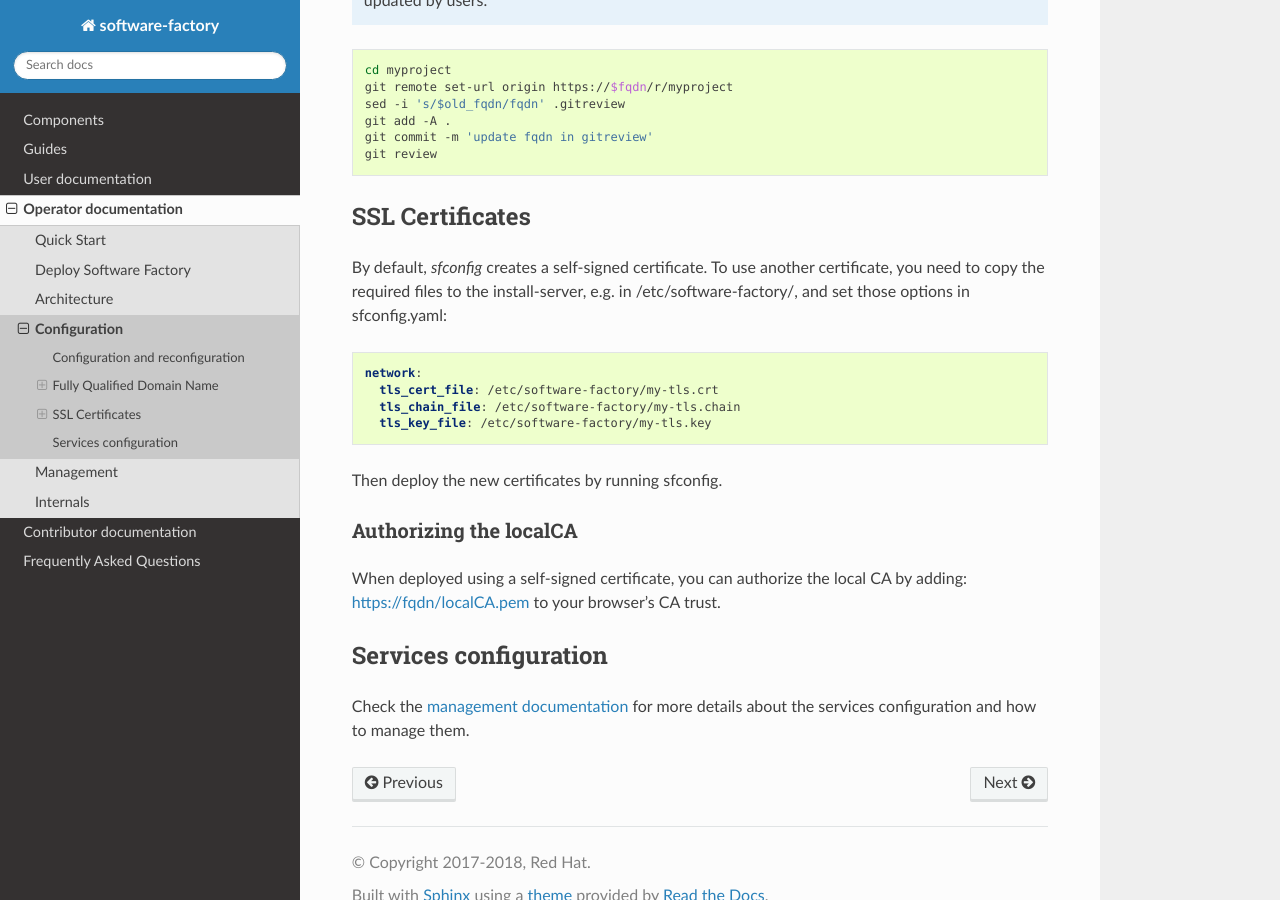
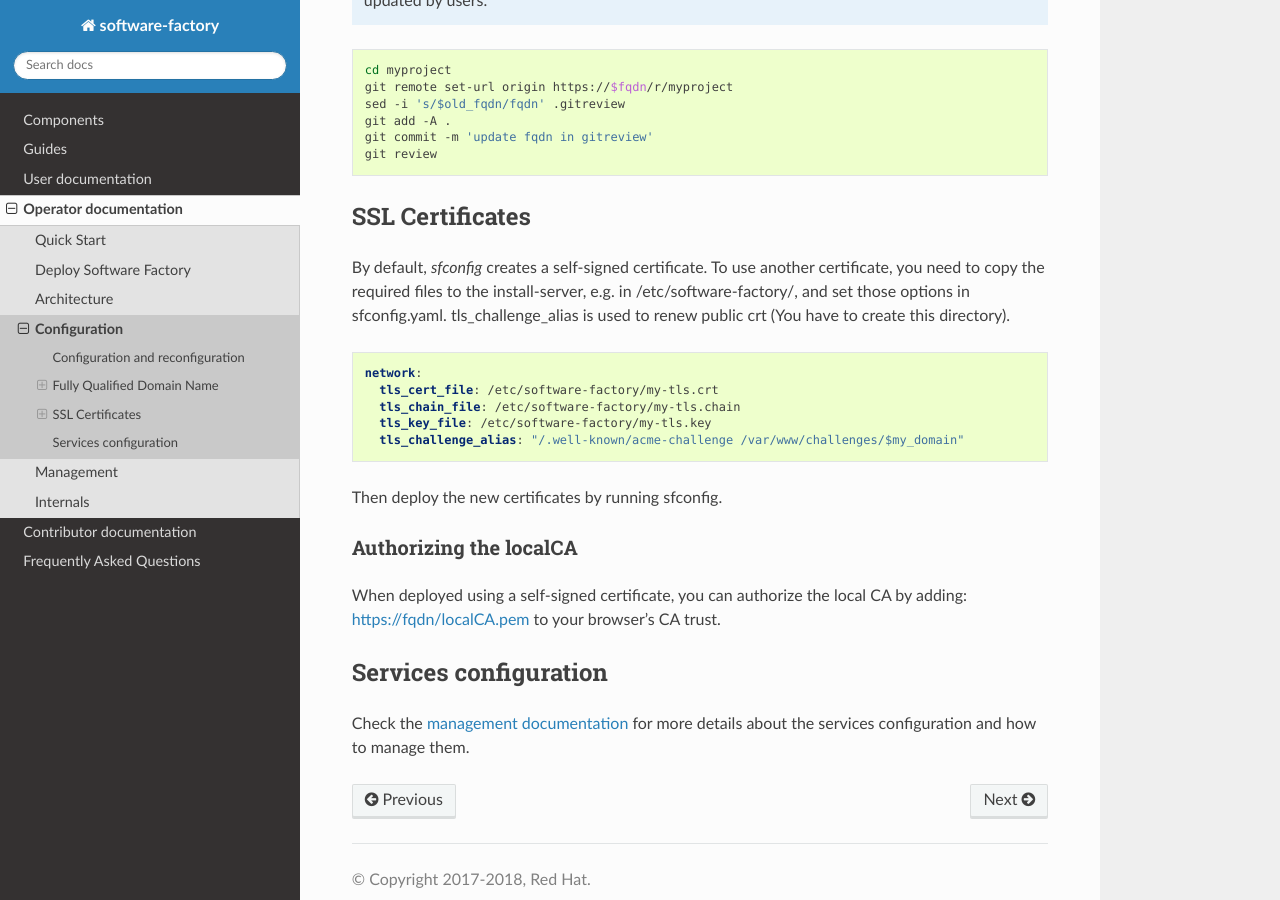
Before and after one commit to softwarefactory-project/sf-docs, a Sphinx documentation site: the page built from docs/operator/configuration.rst, in a window 1280 px wide and 900 px high, scrolled down 1696 px. Built offline with Sphinx 7.4.7 and the Read the Docs theme 2.0.0, drawn with Linux system fonts in a browser that asks for light colours.

Commit message:
operator: add documentation about tls_challenge_alias
This alias is used to configure path for tls challenges

Change-Id: I1da2ea71ad3773f98b5517e509abeb8fecdb747f

```diff
--- a/docs/operator/configuration.rst
+++ b/docs/operator/configuration.rst
@@ -100,9 +100,11 @@
 SSL Certificates
 ----------------
 
-By default, *sfconfig* creates a self-signed certificate. To use another certificate,
-you need to copy the required files to the install-server, e.g. in /etc/software-factory/,
-and set those options in sfconfig.yaml:
+By default, *sfconfig* creates a self-signed certificate. To use another
+certificate, you need to copy the required files to the install-server, e.g. in
+/etc/software-factory/, and set those options in sfconfig.yaml.
+tls_challenge_alias is used to renew public crt (You have to create this
+directory).
 
 .. code-block:: yaml
 
@@ -110,6 +112,7 @@
       tls_cert_file: /etc/software-factory/my-tls.crt
       tls_chain_file: /etc/software-factory/my-tls.chain
       tls_key_file: /etc/software-factory/my-tls.key
+      tls_challenge_alias: "/.well-known/acme-challenge /var/www/challenges/$my_domain"
 
 Then deploy the new certificates by running sfconfig.
 
```
